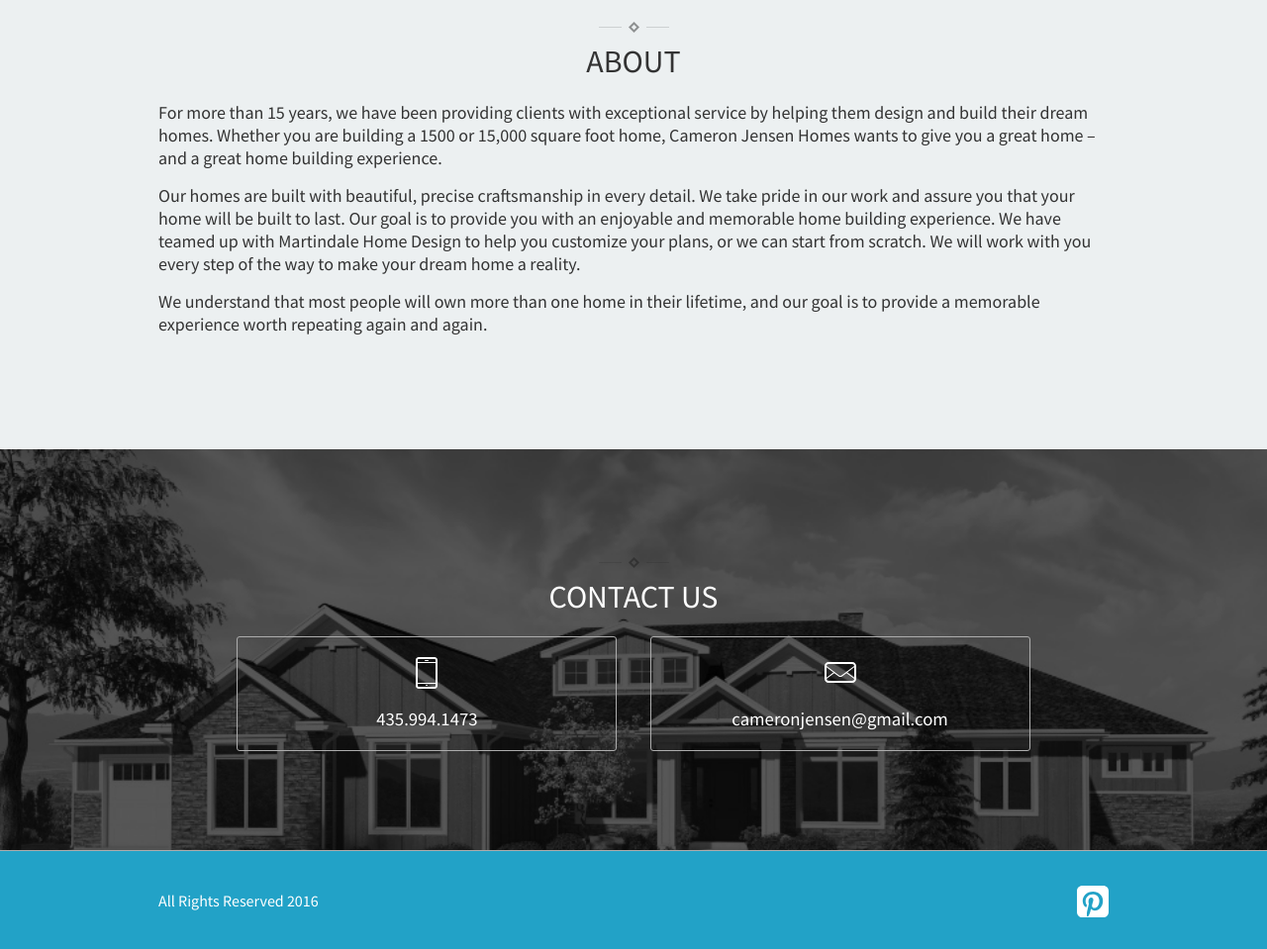
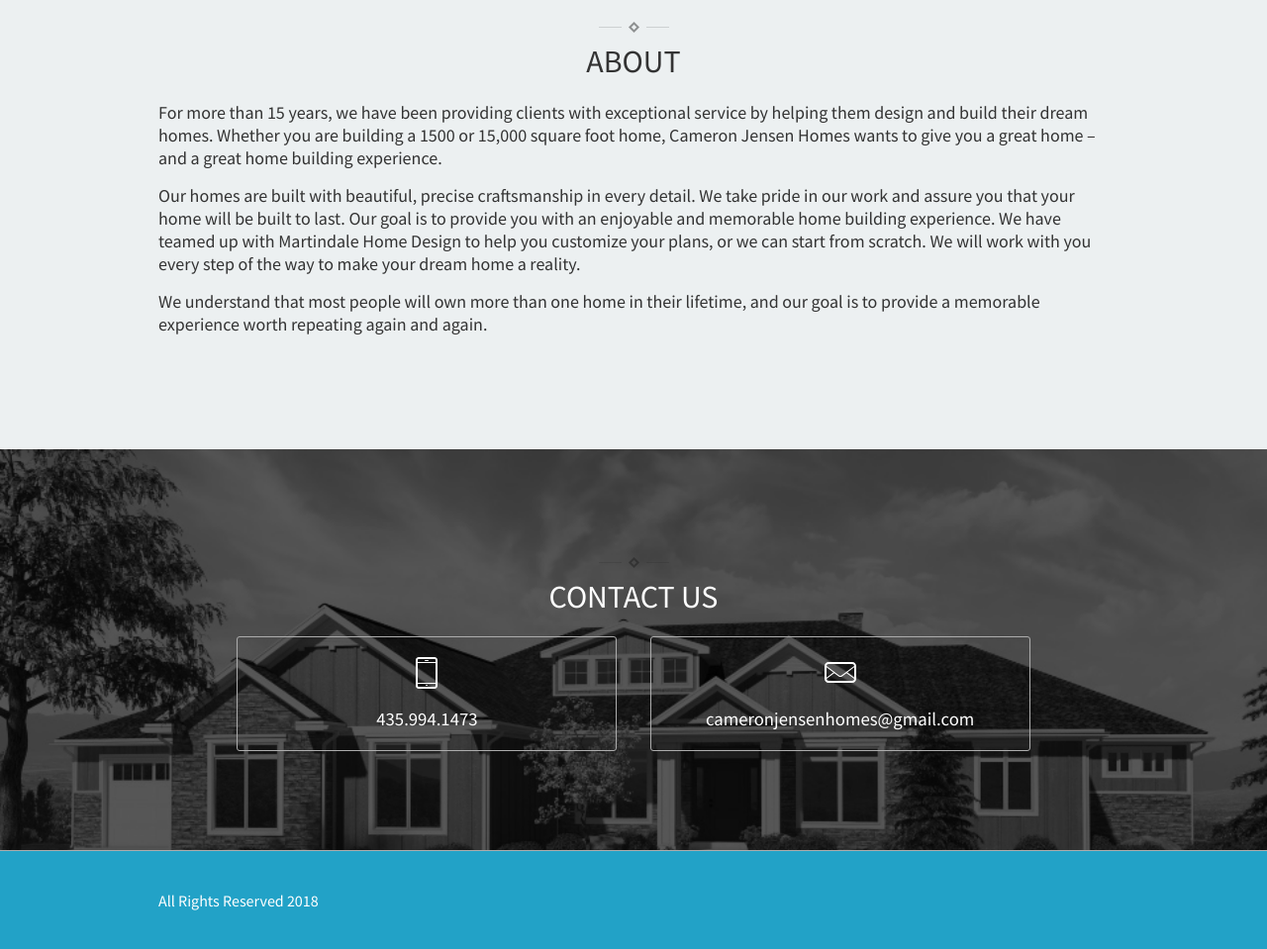
Before and after one commit to brennens/cjh, a plain HTML site: page index.html in a window 1280 px wide. Shown: the part 2530-3489 px from the top of the page at 99% size. Drawn offline with Linux system fonts and the light colour scheme.

Commit message:
change email

```diff
--- a/index.html
+++ b/index.html
@@ -157,7 +157,7 @@
                             <svg version="1.1" xmlns="http://www.w3.org/2000/svg" xmlns:xlink="http://www.w3.org/1999/xlink" width="32" height="32" viewBox="0 0 32 32">
                             <path fill="#FFFFFF" d="M28 5h-24c-2.209 0-4 1.792-4 4v13c0 2.209 1.791 4 4 4h24c2.209 0 4-1.791 4-4v-13c0-2.208-1.791-4-4-4zM2 10.25l6.999 5.25-6.999 5.25v-10.5zM30 22c0 1.104-0.898 2-2 2h-24c-1.103 0-2-0.896-2-2l7.832-5.875 4.368 3.277c0.533 0.398 1.166 0.6 1.8 0.6 0.633 0 1.266-0.201 1.799-0.6l4.369-3.277 7.832 5.875zM30 20.75l-7-5.25 7-5.25v10.5zM17.199 18.602c-0.349 0.262-0.763 0.4-1.199 0.4s-0.851-0.139-1.2-0.4l-12.8-9.602c0-1.103 0.897-2 2-2h24c1.102 0 2 0.897 2 2l-12.801 9.602z"></path>
                             </svg>
-                            <h3>cameronjensen@gmail.com</h3>
+                            <h3>cameronjensenhomes@gmail.com</h3>
                         </div>
                     </div>
                 </div>
@@ -167,14 +167,7 @@
     </div>
     <footer>
         <div class="bs-squeeze">
-            <p>All Rights Reserved 2016</p>
-            <div class="social-links">
-                <a href="" class="link">
-                    <svg version="1.1" xmlns="http://www.w3.org/2000/svg" xmlns:xlink="http://www.w3.org/1999/xlink" width="32" height="32" viewBox="0 0 32 32">
-                    <path fill="#FFFFFF" d="M26.667 0h-21.334c-2.945 0-5.333 2.388-5.333 5.334v21.332c0 2.946 2.387 5.334 5.333 5.334h21.334c2.945 0 5.333-2.388 5.333-5.334v-21.332c0-2.946-2.387-5.334-5.333-5.334zM17.915 25.126c-1.621 0-3.145-0.842-3.667-1.837 0 0-0.802 3.055-0.997 3.803-0.361 1.39-1.336 3.132-1.989 4.195l-1.093-0.387c-0.14-1.266-0.266-3.208 0.055-4.59 0.291-1.249 1.876-7.953 1.876-7.953s-0.479-0.958-0.479-2.375c0-2.225 1.29-3.886 2.895-3.886 1.365 0 2.025 1.025 2.025 2.254 0 1.373-0.874 3.425-1.325 5.327-0.377 1.593 0.799 2.892 2.369 2.892 2.844 0 5.030-2.999 5.030-7.327 0-3.831-2.753-6.509-6.683-6.509-4.552 0-7.225 3.415-7.225 6.943 0 1.375 0.53 2.85 1.191 3.651 0.131 0.158 0.15 0.297 0.111 0.459-0.121 0.506-0.391 1.593-0.444 1.815-0.070 0.293-0.232 0.355-0.535 0.214-1.998-0.93-3.248-3.852-3.248-6.198 0-5.047 3.667-9.682 10.572-9.682 5.55 0 9.864 3.955 9.864 9.241 0 5.514-3.477 9.952-8.302 9.952z"></path>
-                    </svg>
-                </a>
-            </div>
+            <p>All Rights Reserved 2018</p>
         </div>
     </footer>
     <script src="/js/jquery.min.js"></script>
```
